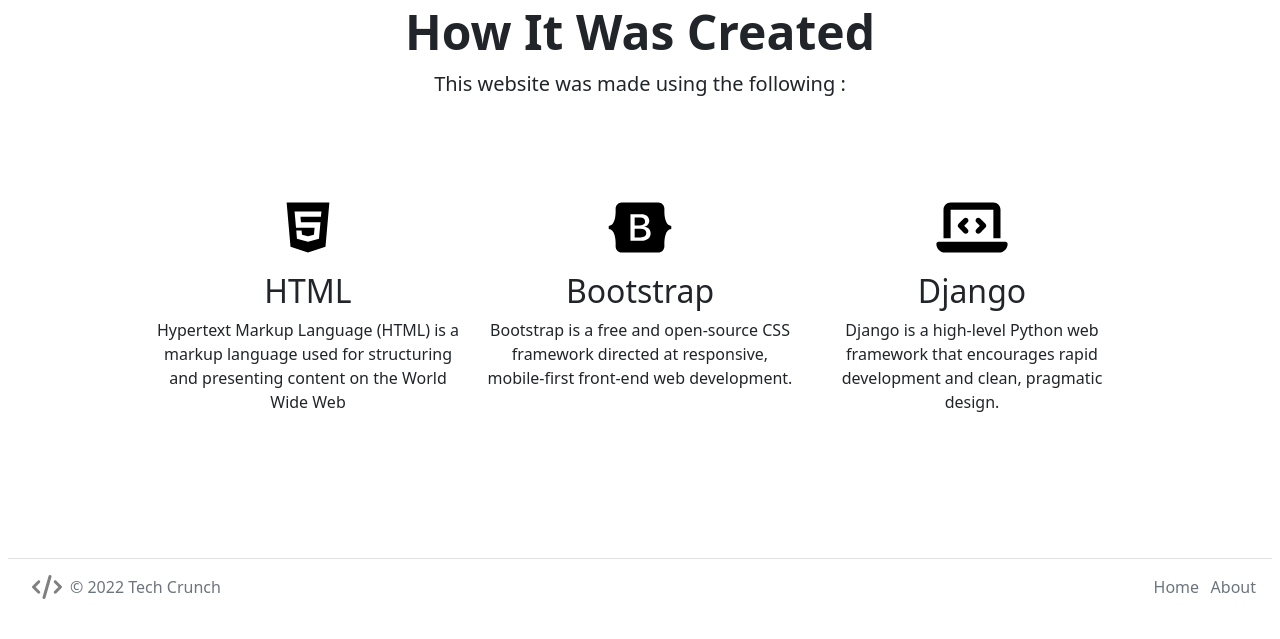
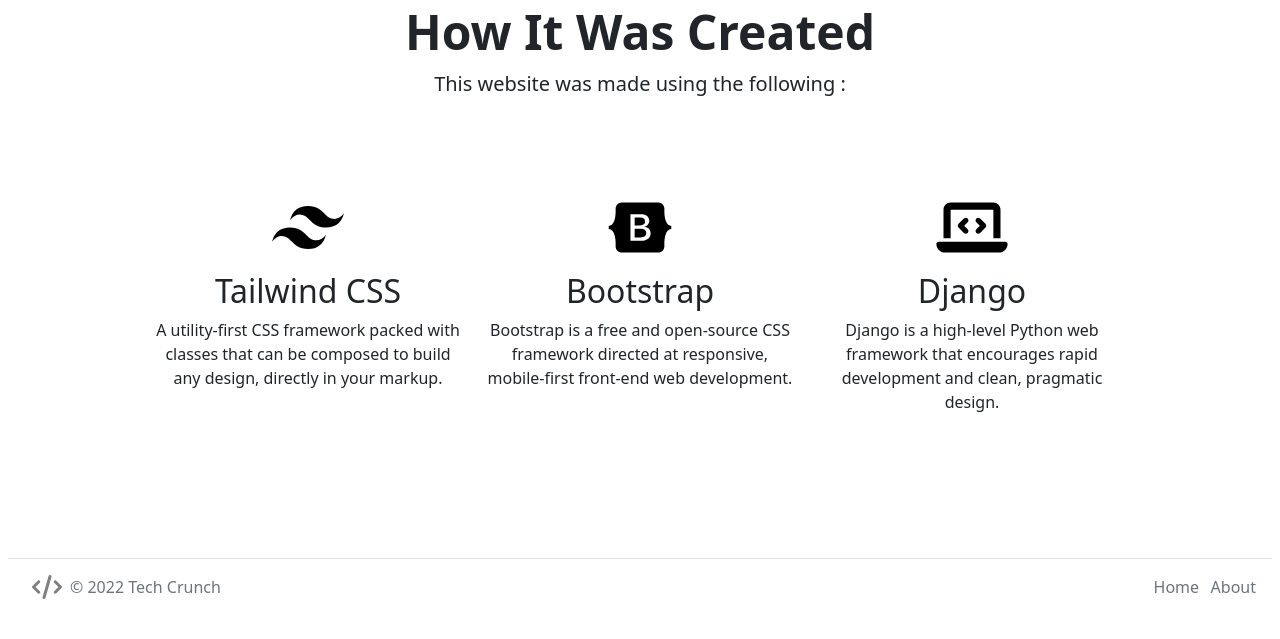
Before and after one commit to kj-1809/DjangoBlogWebsite, a Django app: page /about/ in a window 1280 px wide. Shown: the part 793-1432 px from the top of the page. Run offline with Django 4.2, Linux system fonts and the light colour scheme.

Commit message:
add new blog and modify about

```diff
--- a/templates/about.html
+++ b/templates/about.html
@@ -49,21 +49,33 @@
               class="feature-icon d-inline-flex align-items-center justify-content-center bg-gradient fs-2 mb-3"
             >
               <svg
+                id="Layer_1"
                 class="bi"
                 width="72"
                 height="57"
+                data-name="Layer 1"
                 xmlns="http://www.w3.org/2000/svg"
-                viewBox="0 0 384 512"
+                viewBox="0 0 122.88 73.29"
               >
+                <defs>
+                  <style>
+                    .cls-1 {
+                      fill: black;
+                      fill-rule: evenodd;
+                    }
+                  </style>
+                </defs>
+                <title>tailwind-css</title>
                 <path
-                  d="M0 32l34.9 395.8L191.5 480l157.6-52.2L384 32H0zm308.2 127.9H124.4l4.1 49.4h175.6l-13.6 148.4-97.9 27v.3h-1.1l-98.7-27.3-6-75.8h47.7L138 320l53.5 14.5 53.7-14.5 6-62.2H84.3L71.5 112.2h241.1l-4.4 47.7z"
+                  class="cls-1"
+                  d="M61.44,0Q36.87,0,30.72,24.43q9.22-12.21,21.5-9.16c4.68,1.16,8,4.53,11.72,8.26,6,6.08,13,13.11,28.22,13.11q24.57,0,30.72-24.43-9.21,12.22-21.5,9.16c-4.68-1.16-8-4.53-11.72-8.26C83.64,7,76.67,0,61.44,0ZM30.72,36.64Q6.15,36.64,0,61.07q9.23-12.21,21.5-9.16c4.68,1.16,8,4.53,11.72,8.27,6,6.07,13,13.11,28.22,13.11q24.57,0,30.72-24.43Q82.95,61.07,70.66,58c-4.68-1.16-8-4.53-11.72-8.26-6-6.08-13-13.12-28.22-13.12Z"
                 />
               </svg>
             </div>
-            <h2>HTML</h2>
+            <h2>Tailwind CSS</h2>
             <p>
-              Hypertext Markup Language (HTML) is a markup language used for
-              structuring and presenting content on the World Wide Web
+              A utility-first CSS framework packed with classes that can be
+              composed to build any design, directly in your markup.
             </p>
           </div>
           <div class="feature col">
--- a/templates/base.html
+++ b/templates/base.html
@@ -79,7 +79,7 @@
 
 <body>
   <header class="d-flex flex-wrap justify-content-center py-3 mb-0 bg-dark">
-    <a href={%url 'home'
+    <a href={%url 'home' %}
        %}
        class="d-flex align-items-center mx-2 mb-3 mb-md-0 me-md-auto text-dark text-decoration-none">
       <svg class="logo ms-2"
```
Also changed, not shown: db.sqlite3, media/images/insta-blog.jpg (added).
